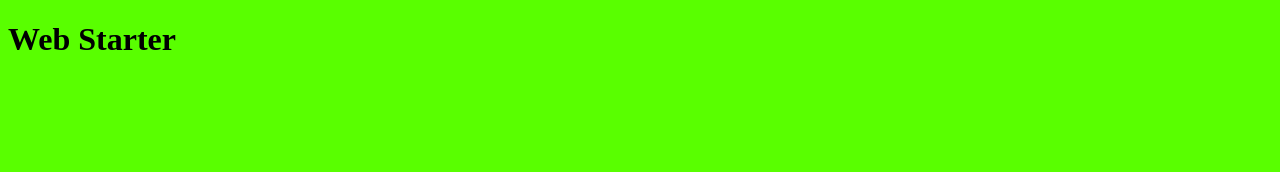
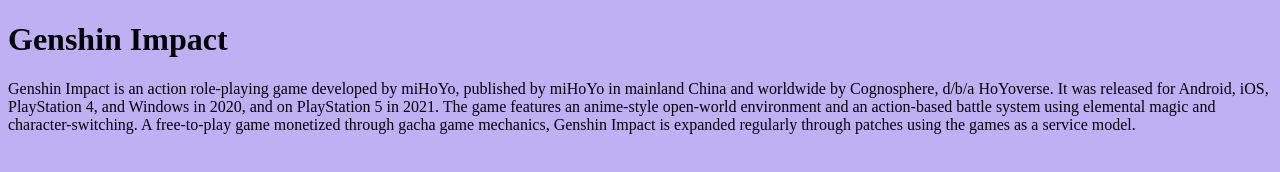
Before and after one commit to aaman2-web/typography-only, a plain HTML site: page index.html in a window 1280 px wide. Drawn offline with Linux system fonts and the light colour scheme.

Commit message:
Initial content

```diff
--- a/index.html
+++ b/index.html
@@ -17,11 +17,11 @@
     <!-- Scripts -->
     <script src="script.js" defer></script>
 
-    <title>Web Starter</title>
+    <title>Genshin Impact</title>
 </head>
 <body>
 
-    <h1>Web Starter</h1>
-
+    <h1>Genshin Impact</h1>
+<p>Genshin Impact is an action role-playing game developed by miHoYo, published by miHoYo in mainland China and worldwide by Cognosphere, d/b/a HoYoverse. It was released for Android, iOS, PlayStation 4, and Windows in 2020, and on PlayStation 5 in 2021. The game features an anime-style open-world environment and an action-based battle system using elemental magic and character-switching. A free-to-play game monetized through gacha game mechanics, Genshin Impact is expanded regularly through patches using the games as a service model.</p>
 </body>
 </html>
--- a/style.css
+++ b/style.css
@@ -1,3 +1,3 @@
 body {
-    background: rgb(89, 255, 0);
+    background: rgb(190, 176, 243);
 }
```
Also changed, not shown: 1 other file.
